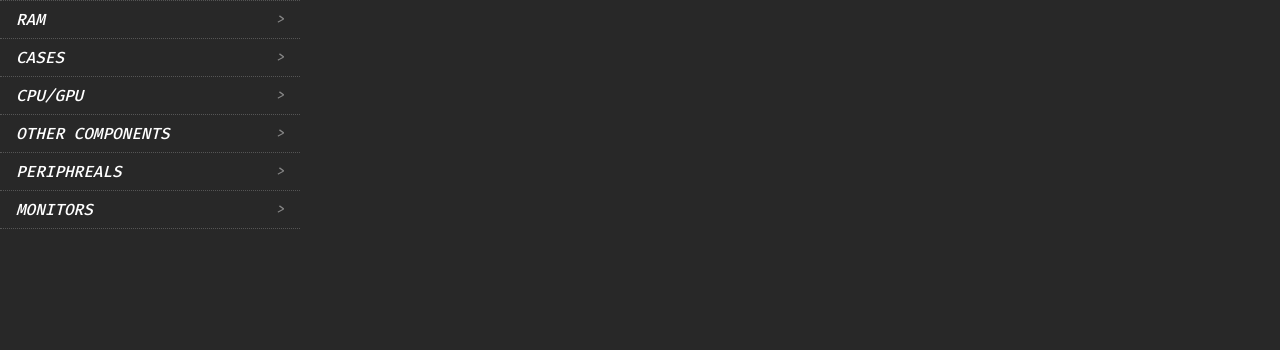
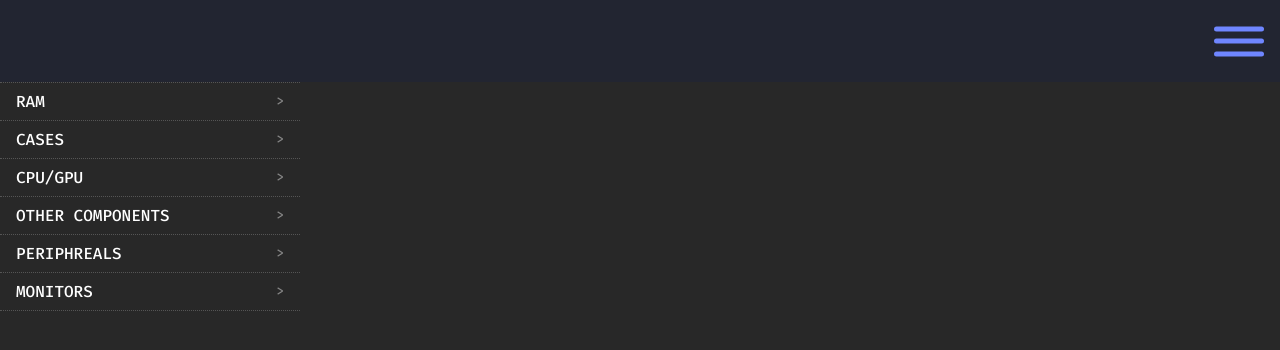
Before and after one commit to WillHuntt/flaskenv, a Flask app: page /products in a window 1280 px wide. Shown: the top 350 px of the page. Run offline with Flask 3, Linux system fonts and the light colour scheme.

Commit message:
Started work on the layout of the site, added navbar styling, relevant comments made and added

```diff
--- a/static/products.css
+++ b/static/products.css
@@ -41,7 +41,7 @@ p {
 }
 
 
-/********** PRODUCT NAVBAR *********/
+/********** PRODUCT SIDEBAR *********/
 
 ul {
     list-style-type: none;
@@ -76,17 +76,10 @@ li:last-child {
     border-bottom: 1px dotted #555;
 }
 
-a {
-    display: flex !important;
-    flex-direction: row;
+.category-menu a {
+    display: flex;
     justify-content: space-between;
     align-items: center;
-    padding: 15px 10px;
-    color: white;
-    text-decoration: none;
-    font-family: 'Fira Code', monospace;
-    font-style: italic;
-    text-transform: capitalize;
 }
 
 /* For the chevrons at end of each item on menu */
@@ -97,3 +90,75 @@ a span {
     align-items: center;
     line-height: 1;
 }
+
+.container {
+    display: flex;
+}
+
+aside {
+    width: 250px;
+    flex-shrink: 0; /* Stop Sidebar from squishing */
+}
+
+main {
+    flex-grow: 1;
+}
+
+section {
+    flex-grow: 1; /* Fill in remaining space not used by sidebar */
+}
+
+/* Off Screen-Menu */
+.off-screen-menu {
+    background-color: rgb(34, 37, 49);
+    height: 100vh;
+    width: 100%;
+    max-width: 450px;
+    position: fixed;
+    top: 0;
+    right: -450px;
+    display: flex;
+    flex-direction: column;
+    justify-content: center;
+    align-items: center;
+    text-align: center;
+    font-size: 3rem;
+    transition: .3s ease;
+}
+
+.off-screen-menu.active {
+    right: 0;
+}
+
+nav {
+    padding: 1rem;
+    display: flex;
+    background-color: rgb(34, 37, 49);
+}
+
+.ham-menu {
+    height: 50px;
+    width: 50px;
+    margin-left: auto;
+    position: relative;
+}
+
+.ham-menu span {
+    height: 5px;
+    width: 100%;
+    background-color: #6F86FF;
+    border-radius: 25px;
+    position: absolute;
+    top: 50%;
+    left: 50%;
+    transform: translate(-50%, -50%);
+    transition: .3s
+}
+
+.ham-menu span:nth-child(1) {
+    top: 25%;
+}
+
+.ham-menu span:nth-child(3) {
+    top: 75%;
+}
--- a/templates/products.html
+++ b/templates/products.html
@@ -1,5 +1,6 @@
 <!DOCTYPE html>
 <html lang="en">
+<!-- Head -->
 <head>
     <meta charset="UTF-8">
     <meta name="viewport" content="width=device-width, initial-scale=1.0">
@@ -11,10 +12,36 @@
     <link href="https://fonts.googleapis.com/css2?family=Fira+Code:wght@300..700&display=swap" rel="stylesheet">
     <title>Products</title>
 </head>
+<!-- Head End -->
+<!-- Start Body -->
 <body>
 
+    <!-- Header -->
+    <header>
+    </header>
 
-    <!-- Products Menu - Placeholder Page Links for now -->
+    <!-- Off Screen Menu -->
+     <div class="off-screen-menu">
+        <ul>
+            <li>Home</li>
+            <li>Products</li>
+        </ul>
+     </div>
+
+    <!-- Navbar -->
+    <nav>
+
+        <div class="ham-menu">
+            <span></span>
+            <span></span>
+            <span></span>
+        </div>
+
+    </nav>
+    <div class="container">
+    <!-- Products Sidebar -->
+        <aside>
+            <!-- Products Menu - Placeholder Page Links for now -->    <!-- Side note: Thinking about changing to buttons -->
             <ul>
                 <li><a href="#placeholder">RAM <span>&gt;</span></a></li>
                 <li><a href="#placeholder">CASES <span>&gt;</span></a></li>
@@ -23,6 +50,15 @@
                 <li><a href="#placeholder">PERIPHREALS <span>&gt;</span></a></li>
                 <li><a href="#placeholder">MONITORS <span>&gt;</span></a></li>
             </ul>
+        </aside>
+        <section>
+            <!-- Rest of Page Content - Products View ETC -->
+        </section>
+        <!-- Footer -->
+        <footer>
+        </footer>
+        <!-- Footer End -->
+    </div>
+</body>
 
-</body>
 </html>
```
Lines whose indentation alone changed are shown as unchanged.
